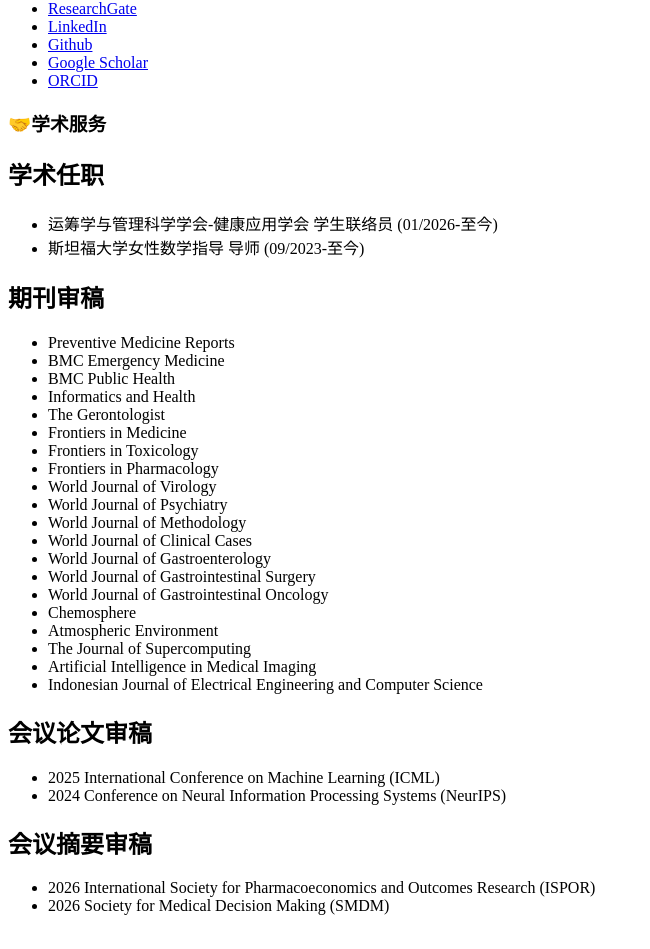
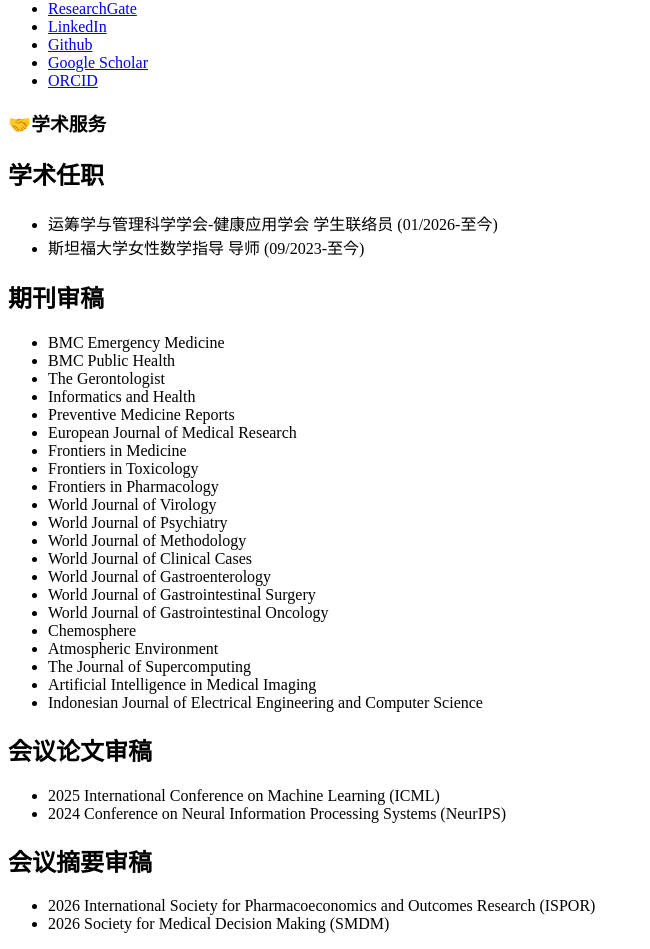
Before and after one commit to lingyuewei/lingyuewei.github.io, a Jekyll site: the page built from _pages/includes/service.md, in a window 1280 px wide. Shown: the part 752-1701 px from the top of the page, without its empty margins (0-650 px from the left). Built offline with Jekyll 4.4.1, drawn with Linux system fonts in a browser that asks for light colours; our own code applies the rules of GitHub Pages for plain Markdown files.

Commit message:
Update reviewer

```diff
--- a/_pages/includes/service.md
+++ b/_pages/includes/service.md
@@ -5,11 +5,12 @@
 - 斯坦福大学女性数学指导 导师 (09/2023-至今)
 
 ## 期刊审稿
-- Preventive Medicine Reports
 - BMC Emergency Medicine
 - BMC Public Health
+- The Gerontologist
 - Informatics and Health
-- The Gerontologist
+- Preventive Medicine Reports
+- European Journal of Medical Research
 - Frontiers in Medicine
 - Frontiers in Toxicology
 - Frontiers in Pharmacology
```
